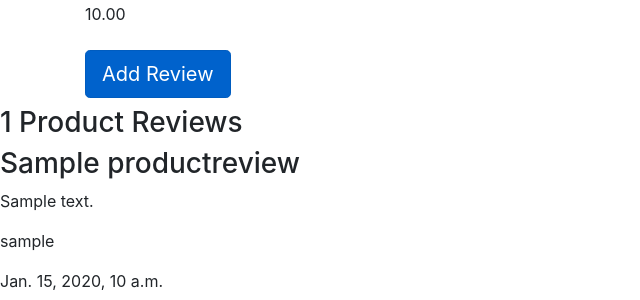
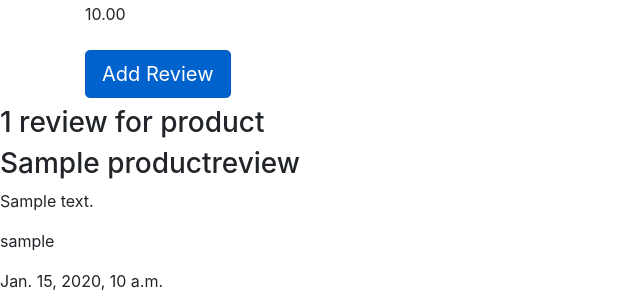
Before and after one commit to brianscan14/XYfitness, a Django app: page /products/product/1 in a window 1280 px wide. Shown: the part 142-442 px from the top of the page, without its empty margins (0-640 px from the left). Run offline with Django 3.2, Linux system fonts and the light colour scheme; tables that the repository leaves empty hold one stand-in row (values such as "Sample post"); some libraries are stand-ins or nearby versions.

Commit message:
adding conditional to determine the html used to denote the number of reviews

```diff
--- a/products/templates/aproduct.html
+++ b/products/templates/aproduct.html
@@ -17,8 +17,14 @@
     </div>
 </div>
 
+{% if product.productreview_set.count == 0 %}
+    <h3>No reviews for this product</h3>
+{% elif product.productreview_set.count == 1 %}
+    <h3>{{ product.productreview_set.count }} review for product</h3>
+{% elif product.productreview_set.count > 1 %}
+    <h3>{{ product.productreview_set.count }} Product Reviews</h3>
+{% endif %}
 
-<h3>{{ product.productreview_set.count }} Product Reviews</h3>
 {% for review in product.productreview_set.all %}
     <h3>{{ review.title }}</h3>
 	<p>{{ review.content }}</p>
```
